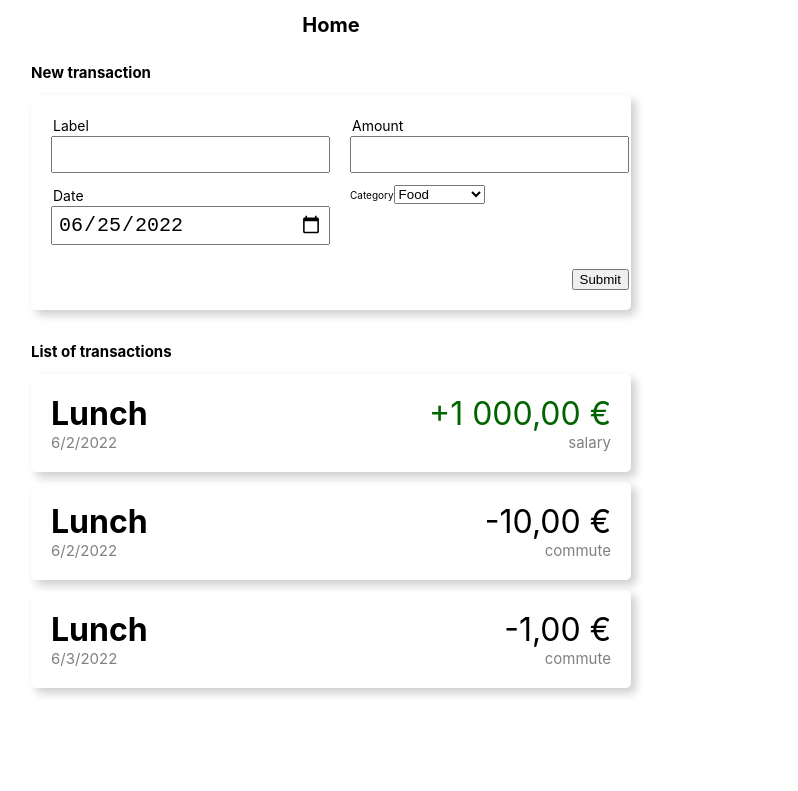
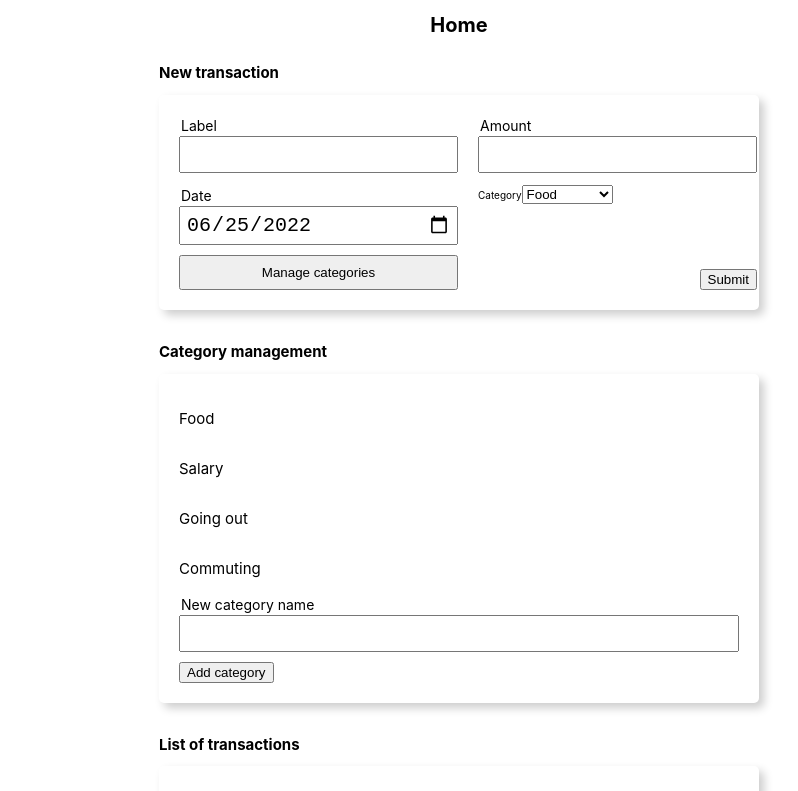
Before and after one commit to datasapiens/expense-app, a React (Vite) app: page /home in a window 1280 px wide. Shown: the top 791 px of the page, without its empty margins (181-979 px from the left). Built offline with nearby package versions, Linux system fonts and the light colour scheme.

Commit message:
basic category management

```diff
--- a/src/App.module.scss
+++ b/src/App.module.scss
@@ -1,5 +1,5 @@
 .layout {
-  max-width: 1024px;
+  margin: auto;
   display: flex;
   flex-direction: column;
   align-items: center;
--- /dev/null
+++ b/src/Components/CategoryManagement/CategoryManagement.tsx
@@ -0,0 +1,67 @@
+import { useState } from 'react'
+import { useDispatch } from 'react-redux'
+import { useStore } from '../../app/store'
+import {
+  addCategory,
+  removeCategory,
+} from '../../features/categories/categoriesSlice'
+import { Input } from '../Input/Input'
+import styles from './categoryManagement.module.scss'
+
+export function CategoryManagement() {
+  const { categories } = useStore().categoires
+  const dispatch = useDispatch()
+
+  const [newCategoryLabel, setNewCategoryLabel] = useState('')
+
+  const onRemoveCategory = (id: string) => {
+    dispatch(removeCategory(id))
+  }
+
+  const onCreateCategory = (
+    e: React.MouseEvent<HTMLFormElement, MouseEvent>
+  ) => {
+    e.preventDefault()
+    if (categories.some((category) => category.label === newCategoryLabel)) {
+      return
+    }
+
+    dispatch(
+      addCategory({
+        label: newCategoryLabel,
+        id: Date.now().toString(),
+      })
+    )
+    setNewCategoryLabel('')
+  }
+
+  return (
+    <div>
+      <h2>Category management</h2>
+      <div className={styles.card}>
+        <ul>
+          {categories.map(({ id, label }) => (
+            <li key={id}>
+              <p>{label}</p>
+              <button
+                onClick={() => onRemoveCategory(id)}
+                title="Remove category"
+              >
+                🗑️
+              </button>
+            </li>
+          ))}
+        </ul>
+        <form onSubmit={onCreateCategory}>
+          <Input
+            label="New category name"
+            id="new-category-label"
+            value={newCategoryLabel}
+            onChange={(e) => setNewCategoryLabel(e.target.value)}
+          />
+          <button>Add category</button>
+        </form>
+      </div>
+    </div>
+  )
+}
--- /dev/null
+++ b/src/Components/CategoryManagement/categoryManagement.module.scss
@@ -0,0 +1,46 @@
+@use '../../styles/mixins.module.scss';
+@use '../../styles/theme.module.scss';
+
+.card {
+  @include mixins.card;
+
+  width: theme.$baseWidth;
+  margin-bottom: theme.$spacing;
+
+  ul {
+    padding: 0;
+    margin: 0;
+    // margin-bottom: theme.$spacing;
+  }
+
+  li {
+    font-size: 1.5rem;
+    list-style: none;
+    display: flex;
+    justify-content: space-between;
+    align-items: center;
+    border-bottom: 1px solid transparent;
+
+    button {
+      font-size: 1.6rem;
+      background-color: transparent;
+      border: 0;
+      border-radius: 0.3rem;
+      padding: 1rem;
+      cursor: pointer;
+      visibility: hidden;
+    }
+
+    &:hover {
+      border-bottom: 1px solid rgba($color: #000000, $alpha: 0.1);
+
+      button {
+        visibility: visible;
+      }
+
+      p {
+        font-weight: bold;
+      }
+    }
+  }
+}
--- a/src/Components/Home.tsx
+++ b/src/Components/Home.tsx
@@ -1,3 +1,4 @@
+import { CategoryManagement } from './CategoryManagement/CategoryManagement'
 import { ListOfTransactions } from './ListOfTransactions/ListOfTransactions'
 import { NewTransaction } from './NewTransaction/NewTransaction'
 
@@ -6,6 +7,7 @@ export function Home() {
     <>
       <h1>Home</h1>
       <NewTransaction />
+      <CategoryManagement />
       <ListOfTransactions />
     </>
   )
--- a/src/Components/Input/input.module.scss
+++ b/src/Components/Input/input.module.scss
@@ -1,4 +1,4 @@
-@use '../../Style/theme.module.scss';
+@use '../../styles/theme.module.scss';
 
 .input {
   margin-bottom: theme.$spacing;
--- a/src/Components/NewTransaction/NewTransaction.tsx
+++ b/src/Components/NewTransaction/NewTransaction.tsx
@@ -40,7 +40,6 @@ export function NewTransaction() {
   return (
     <section className={styles.newTransaction}>
       <h2>New transaction</h2>
-
       <form className={styles.card} onSubmit={submit}>
         <Input
           id="transaction-label"
@@ -90,7 +89,7 @@ export function NewTransaction() {
             <option key={DEFAULT_CATEGORY}>Other</option>
           </select>
         </div>
-
+        <button>Manage categories</button>
         <button className={styles.submitButton} type="submit">
           Submit
         </button>
--- a/src/Components/NewTransaction/newTransaction.module.scss
+++ b/src/Components/NewTransaction/newTransaction.module.scss
@@ -1,17 +1,17 @@
-@use '../../Style/theme.module.scss';
+@use '../../styles/theme.module.scss';
+@use '../../styles/mixins.module.scss';
 
 .newTransaction {
   margin-bottom: theme.$spacing;
   width: theme.$baseWidth;
 
   .card {
-    border-radius: 0.5rem;
-    box-shadow: 5px 5px 10px rgba(0, 0, 0, 0.2);
+    @include mixins.card;
+
     column-gap: theme.$spacing;
     display: grid;
     grid-template-columns: 1fr 1fr;
     grid-template-rows: 2fr 2fr 1fr;
-    padding: theme.$spacing;
   }
 
   .submitButton {
--- a/src/Components/TransactionCard/transactionCard.module.scss
+++ b/src/Components/TransactionCard/transactionCard.module.scss
@@ -1,8 +1,9 @@
-@use '../../Style/theme.module.scss';
+@use '../../styles/theme.module.scss';
+@use '../../styles/mixins.module.scss';
 
 .card {
-  border-radius: 0.5rem;
-  box-shadow: 5px 5px 10px rgba(0, 0, 0, 0.2);
+  @include mixins.card;
+
   display: flex;
   justify-content: space-between;
   margin-bottom: 1rem;
--- a/src/features/transactions/transactionsSlice.ts
+++ b/src/features/transactions/transactionsSlice.ts
@@ -17,7 +17,7 @@ const initialState: TransactionsState = {
   transactions: [
     {
       id: '1',
-      label: 'Lunch',
+      label: 'Salary!',
       date: '2022-06-02',
       amount: 1000,
       category: 'salary',
@@ -31,7 +31,7 @@ const initialState: TransactionsState = {
     },
     {
       id: '3',
-      label: 'Lunch',
+      label: 'Bus',
       date: '2022-06-03',
       amount: -1,
       category: 'commute',
--- /dev/null
+++ b/src/styles/mixins.module.scss
@@ -0,0 +1,7 @@
+@use './theme.module.scss';
+
+@mixin card {
+  border-radius: 0.5rem;
+  box-shadow: 5px 5px 10px rgba(0, 0, 0, 0.2);
+  padding: theme.$spacing;
+}
```
Also changed, not shown: src/styles/theme.module.scss (renamed from src/Style/theme.module.scss), 1 other file (tests, documents, lock files or other folders).
